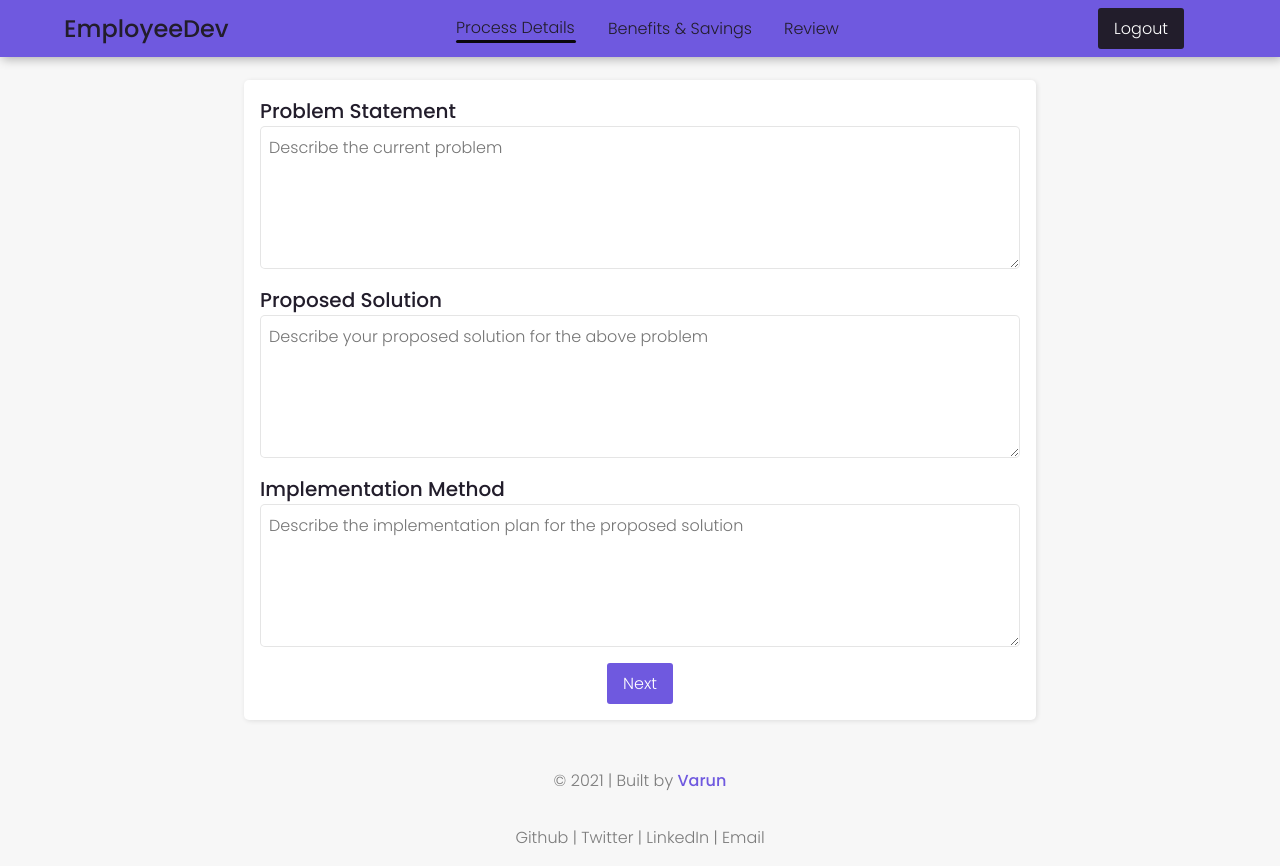
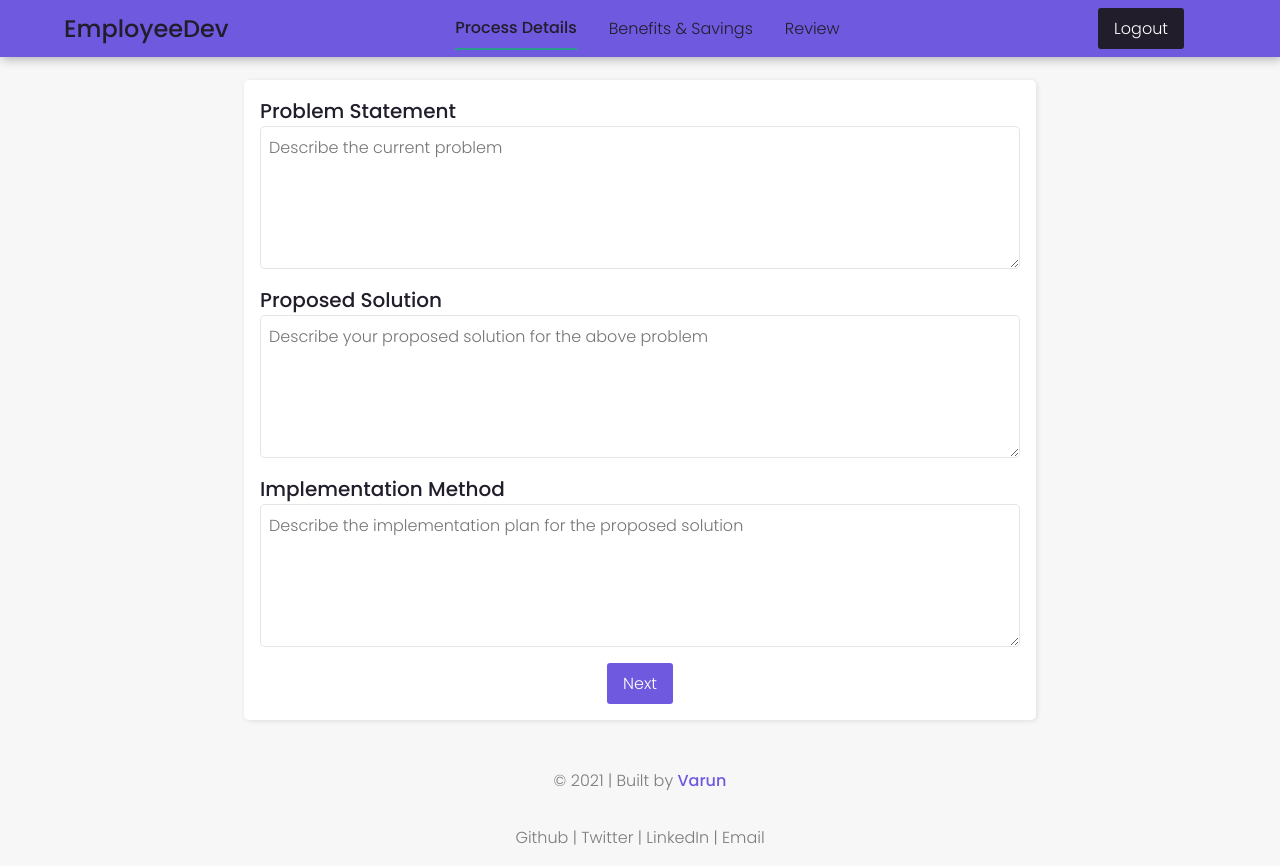
Before and after one commit to varunsundar01/EmployeeDev, a Vue app: page /process-details in a window 1280 px wide. Built offline with nearby package versions, Linux system fonts and the light colour scheme.

Commit message:
Added styling to active class and added z-index to nav-wrapper to stay on top

```diff
--- a/src/components/layout/TheHeader.vue
+++ b/src/components/layout/TheHeader.vue
@@ -59,6 +59,7 @@ export default {
   left: 0;
   width: 100%;
   box-shadow: 2px 2px 10px rgba(0, 0, 0, 0.3);
+  z-index: 2;
 }
 
 .main-nav {
@@ -95,14 +96,9 @@ export default {
   font-size: 1em;
 }
 
-.active::after {
-  content: "";
-  display: block;
-  width: 120px;
-  height: 3px;
-  background-color: var(--secondary-variant);
-  z-index: 200;
-  border-radius: 20px;
+.active {
+  border-bottom: 2px solid #2a9d8f;
+  font-weight: 500;
 }
 
 @media (max-width: 1024px) {
```
